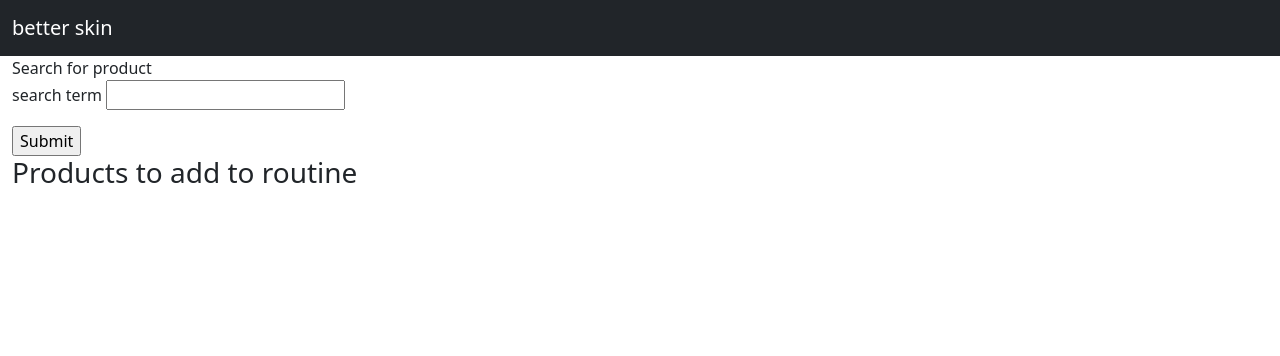
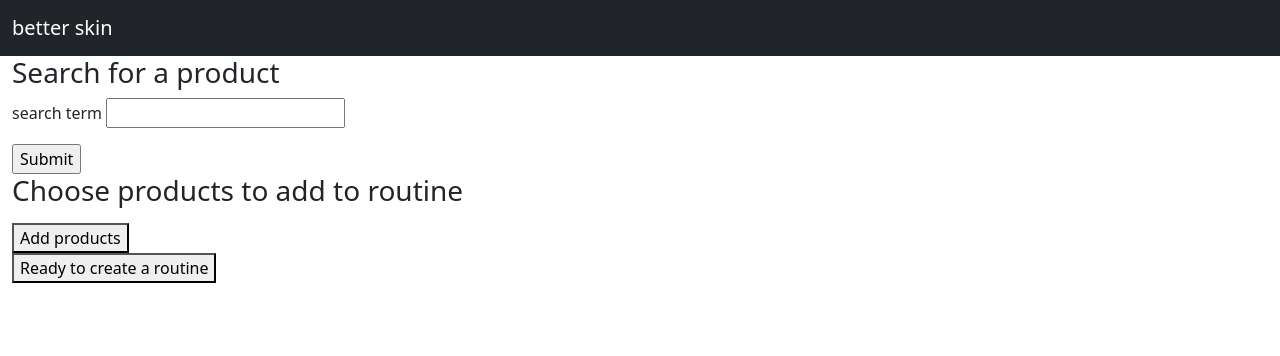
Before and after one commit to whereislima/capstone-1, a Flask app: page /product in a window 1280 px wide. Shown: the top 356 px of the page. Run offline with Flask 2, Linux system fonts and the light colour scheme.

Commit message:
trying to grab product from checkbox

```diff
--- a/app.py
+++ b/app.py
@@ -106,3 +106,18 @@
         return render_template("new_product_form.html", form=form, product_name=product_name)
 
     return render_template("new_product_form.html", form=form)
+
+
+
+@app.route("/add-product", methods=["GET","POST"])
+def add_product():
+
+
+    form = ProductForm()
+    if form.validate_on_submit():
+        search_term = form.search_term.data
+
+        key = search_term
+
+        return render_template("new_routine_form.html", form=form, key=key)
+    return render_template("new_product_form.html", form=form)
--- a/templates/new_product_form.html
+++ b/templates/new_product_form.html
@@ -6,7 +6,7 @@
 
 <body>
   <section>
-    Search for product
+   <h3> Search for a product </h3>
     <form method="POST">
       {{ form.hidden_tag() }}
       {% for field in form if field.widget.input_type != 'hidden'%}
@@ -28,21 +28,27 @@
 
   <section>
 
-    <h3>Products to add to routine</h3>
+    <h3>Choose products to add to routine</h3>
 
-    <form action="">
+    <form action="/add-product">
 
       <ul id="products" style="list-style-type:none;">
         {% for product in product_name %}
         <li>
-          <input type="checkbox" name="" id="">
+          <input type="checkbox" name="{{product}}">
           <label for="">{{product}}</label>
         </li>
         {% endfor %}
       </ul>
+      <button type="submit">Add products</button>
 
 
     </form>
+
+    <a href="/routine">
+      <button>Ready to create a routine</button>
+    </a>
+
 
   </section>
 
```
Also changed, not shown: templates/new_routine_form.html (+14 -0 lines).
